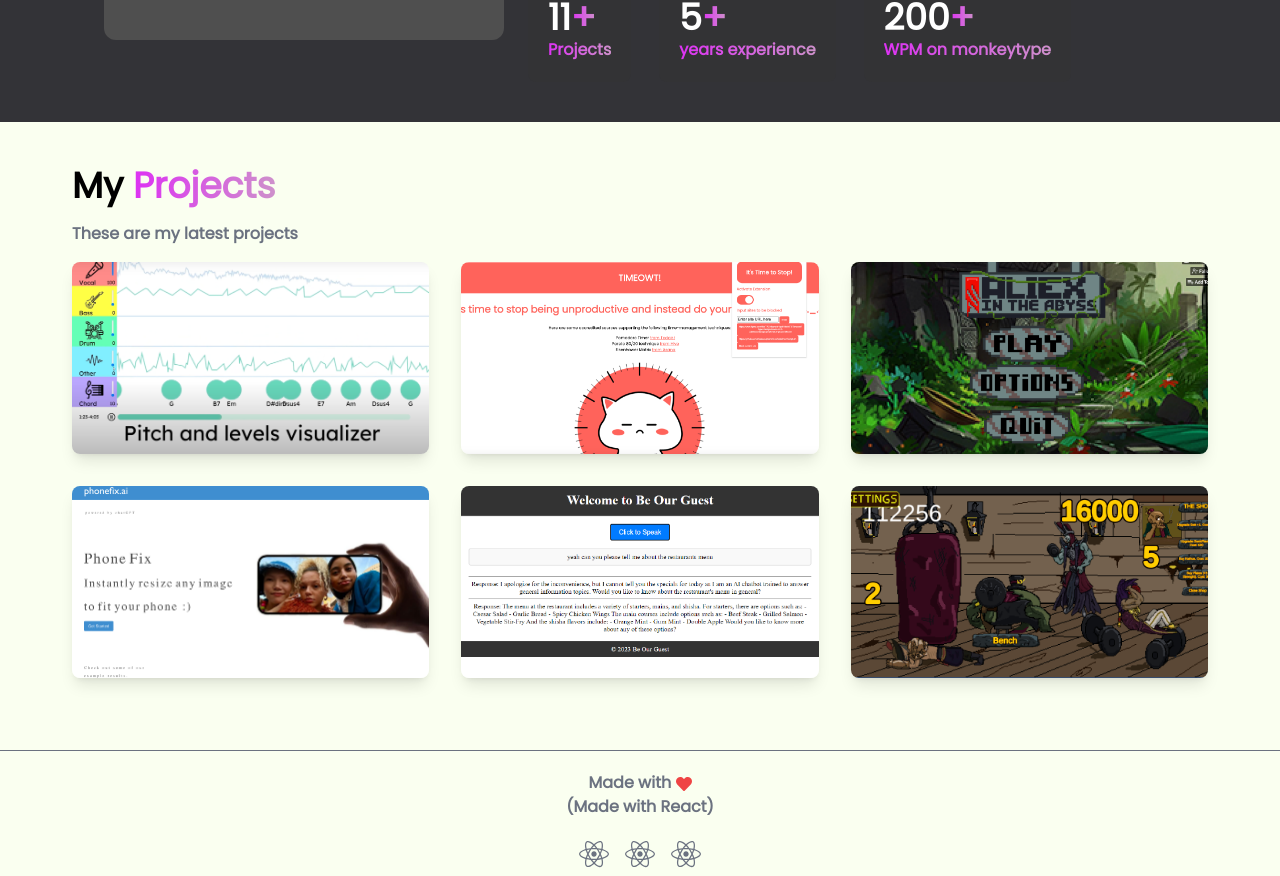
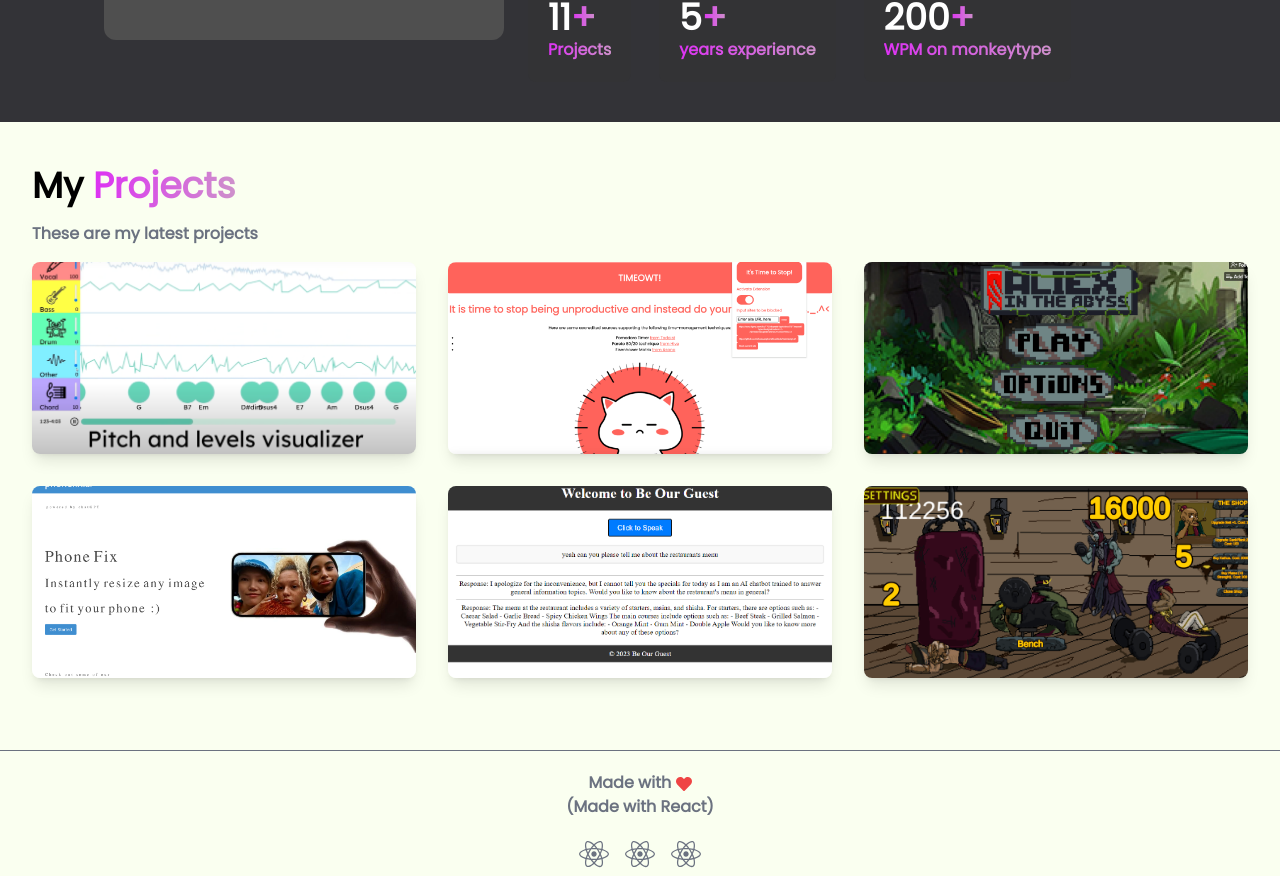
Before and after one commit to shoexue/portoflio, a React (Create React App) app: page / in a window 1280 px wide. Shown: the part 1125-2001 px from the top of the page. Built offline with nearby package versions, Linux system fonts and the light colour scheme; grey boxes are pictures that could not be loaded.

Commit message:
update width

```diff
--- a/src/components/Hero.jsx
+++ b/src/components/Hero.jsx
@@ -9,7 +9,7 @@ import { TypeAnimation } from 'react-type-animation'
 const Hero = () => {
   return (
     <div>
-      <div className='my-7 sm:my-0 max-w-[1500px] h-auto mx-auto flex flex-col
+      <div className='my-7 sm:my-0 h-auto mx-auto flex flex-col
                         reverse sm:flex-row justify-center align-center' id='home'
                         style={{
                             background: 'linear-gradient(to bottom, #fafff0, #9ACDDD)', // Example gradient
--- a/src/components/Work.jsx
+++ b/src/components/Work.jsx
@@ -8,7 +8,7 @@ import proj6 from '../assets/proj_6.png'
 
 const Work = () => {
   return (
-    <div class='mt-5 py-6 max-w-[1200px] mx-auto ' id='projects'>
+    <div class='mt-5 py-6 mx-auto ' id='projects'>
 
         <div class="mx-auto px-4 md:px-8">
             <div class="mb-4 flex items-center justify-between">
```
